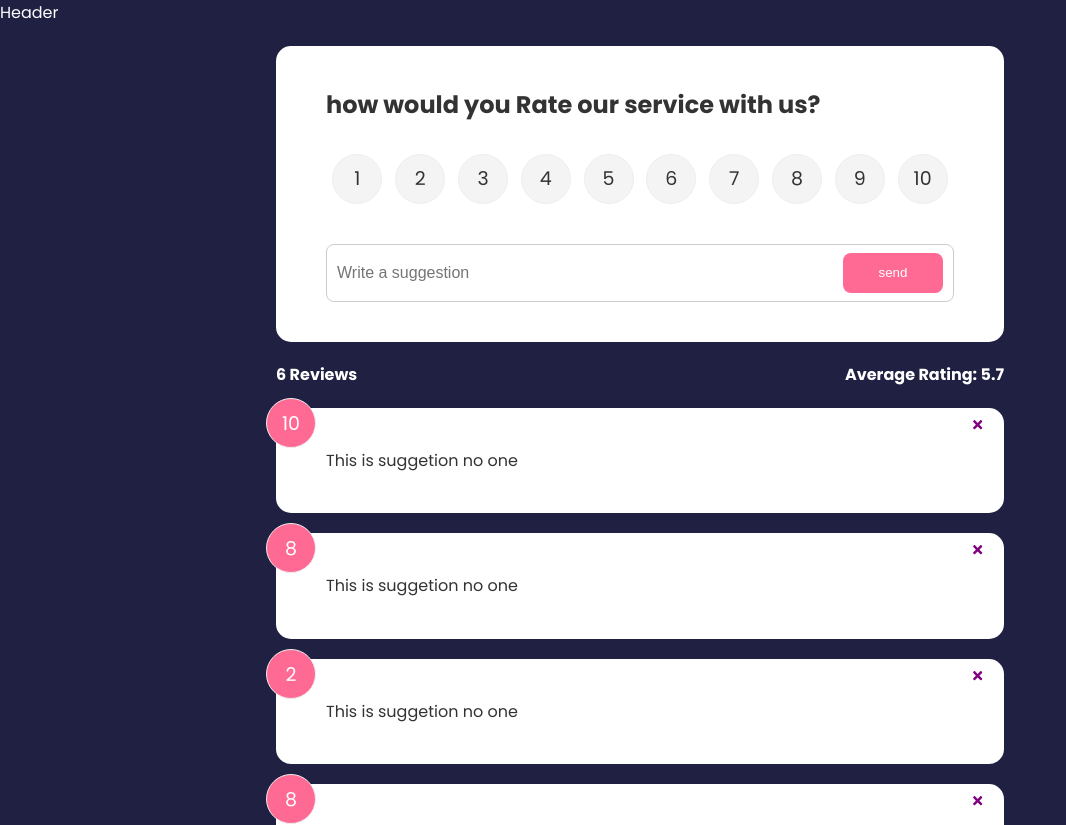
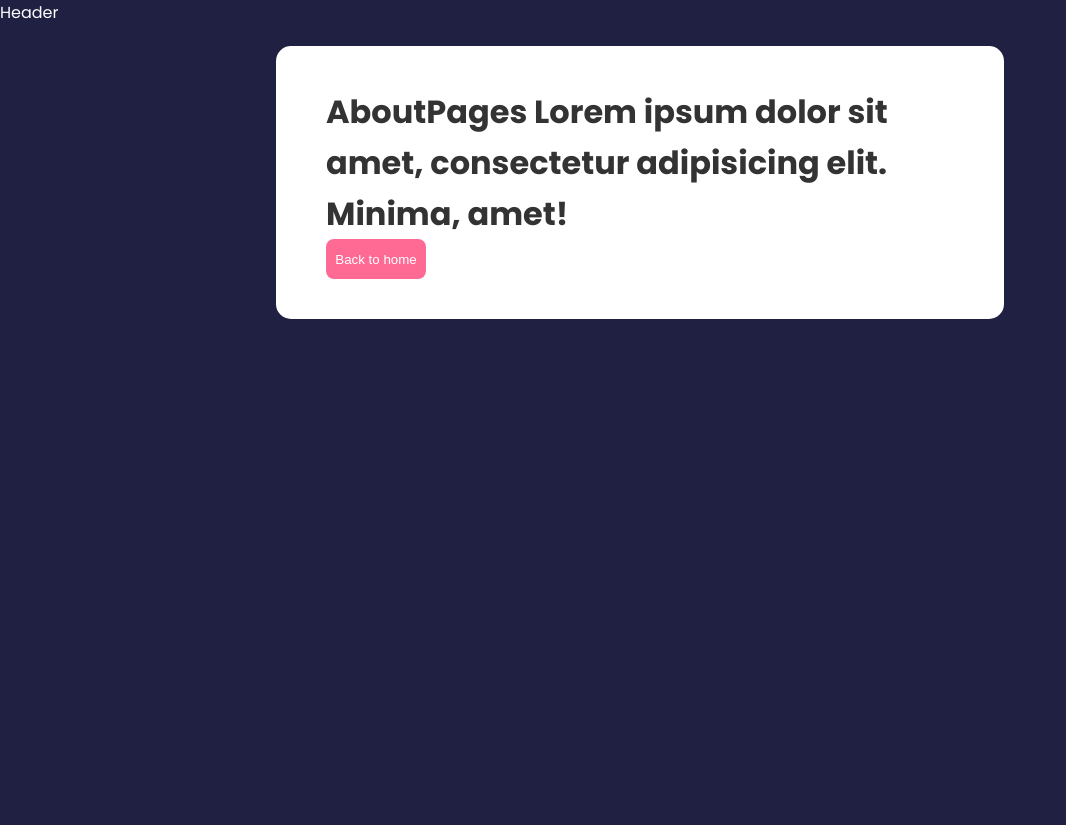
Before and after one commit to preetibiswas/suggestion-app, a React (Create React App) app: page /about in a window 1280 px wide. Shown: the top 825 px of the page, without its empty margins (0-1066 px from the left). After the commit the page ends 800 px from the top, so only its background shows below. Built offline with nearby package versions, Linux system fonts and the light colour scheme.

Commit message:
add-routing-framer-motion-

```diff
--- a/package.json
+++ b/package.json
@@ -6,10 +6,12 @@
     "@testing-library/jest-dom": "^5.17.0",
     "@testing-library/react": "^13.4.0",
     "@testing-library/user-event": "^13.5.0",
+    "framer-motion": "^10.18.0",
     "prop-types": "^15.8.1",
     "react": "^18.2.0",
     "react-dom": "^18.2.0",
     "react-icons": "^5.0.1",
+    "react-router-dom": "^6.21.3",
     "react-scripts": "5.0.1",
     "uuid": "^9.0.1",
     "web-vitals": "^2.1.4"
--- a/src/App.js
+++ b/src/App.js
@@ -1,3 +1,9 @@
+import {
+  BrowserRouter as Router,
+  Routes,
+  Route,
+  BrowserRouter,
+} from 'react-router-dom'
 import Header from './components/Header'
 import SuggestionData from './data/SuggestionData'
 import Suggestionitem from './components/Suggestionitem'
@@ -7,6 +13,7 @@ import SuggestionForm from './components/SuggestionForm'
 import { v4 as uuidv4 } from 'uuid'
 
 import SuggestionState from './components/SuggestionState'
+import AboutPages from './pages/AboutPages'
 
 function App() {
   const [suggestion, setSuggestion] = useState(SuggestionData)
@@ -21,14 +28,29 @@ function App() {
     setSuggestion([...suggestion, data])
   }
   return (
-    <>
+    <Router>
       <Header />
+
       <div className="container">
-        <SuggestionForm handleAdd={handleAdd} />
-        <SuggestionState suggestion={suggestion} />
-        <SuggestionList suggestion={suggestion} handleDelete={handleDelete} />
+        <Routes>
+          <Route
+            path="/"
+            element={
+              <>
+                <SuggestionForm handleAdd={handleAdd} />
+                <SuggestionState suggestion={suggestion} />
+                <SuggestionList
+                  suggestion={suggestion}
+                  handleDelete={handleDelete}
+                />
+              </>
+            }
+          ></Route>
+
+          <Route path="/about" element={<AboutPages />} />
+        </Routes>
       </div>
-    </>
+    </Router>
   )
 }
 
--- a/src/components/SuggestionForm.jsx
+++ b/src/components/SuggestionForm.jsx
@@ -22,6 +22,7 @@ const handleTextChange=(e)=>{
     else{
         setMessage(null)
         setBtnDisabled(false)
+
     }
     setText(e.target.value)
 
@@ -33,9 +34,13 @@ const handleSubmit=(e)=>{
       text,
       rating
     }
-    console.log(newFeedback)
+
+    setText('')
     handleAdd(newFeedback)
+
+
   }
+
 
 }
   return (
@@ -44,11 +49,14 @@ const handleSubmit=(e)=>{
         <h2>how would you Rate our service with us?</h2>
         <RatingSelect select={(rating)=>setRating(rating)}/>
         <div className="input-group">
-          <input type="text" placeholder="Write a suggestion" onChange={handleTextChange} />
+          <input
+          type="text"
+          value={text}
+           placeholder="Write a suggestion" onChange={handleTextChange} />
           <Button
           type='submit'
         version='secondary'
-        isDisabled={isDisabled}
+        btnDisabled={btnDisabled}
         >send</Button>
 
         </div>
--- a/src/components/SuggestionList.jsx
+++ b/src/components/SuggestionList.jsx
@@ -1,6 +1,7 @@
 import React from 'react'
 import Suggestionitem from './Suggestionitem'
 import PropTypes from 'prop-types'
+import { motion, AnimatePresence } from "framer-motion"
 
 const SuggestionList = ({suggestion,handleDelete}) => {
     console.log(suggestion)
@@ -8,11 +9,21 @@ const SuggestionList = ({suggestion,handleDelete}) => {
         return <p>No Suggestion</p>
     }
   return (
-    <div className='feedback-list'>
-        {suggestion.map((item)=>(
-            <Suggestionitem key={item.id} item={item} handleDelete={handleDelete}/>
-        ))}
-    </div>
+    <AnimatePresence>
+      <div className='feedback-list'>
+          {suggestion.map((item)=>(
+              <motion.div
+              key={item.id}
+              initial={{opacity:0}}
+              animate={{opacity:1}}
+              exit={{opacity:0}}
+
+              >
+                <Suggestionitem key={item.id} item={item} handleDelete={handleDelete}/>
+              </motion.div>
+          ))}
+      </div>
+    </AnimatePresence>
   )
 }
 
--- /dev/null
+++ b/src/pages/AboutPages.jsx
@@ -0,0 +1,19 @@
+import React from 'react'
+import Card from '../shared/Card'
+import { Link } from 'react-router-dom'
+import Button from '../shared/Button'
+
+const AboutPages = () => {
+  return (
+    <Card><h1>
+        AboutPages
+            Lorem ipsum dolor sit amet, consectetur adipisicing elit. Minima, amet!
+    </h1>
+    <Link to='/'>
+    <Button version='secondary'>Back to home</Button>
+    </Link>
+    </Card>
+  )
+}
+
+export default AboutPages
--- a/src/shared/Button.jsx
+++ b/src/shared/Button.jsx
@@ -1,12 +1,12 @@
 import React from 'react'
 import PropTypes from 'prop-types'
 
-const Button = ({children,type,version,isDisabled }) => {
+const Button = ({children,type,version, btnDisabled }) => {
   return (
     <button
     className={`btn btn-${version}`}
     type={type}
-    disabled={isDisabled}
+    disabled={ btnDisabled}
 
      >{children}</button>
   )
@@ -20,5 +20,5 @@ Button.defaultProps={
 }
 
 Button.propTypes={
-    isDisabled:PropTypes.bool
+  btnDisabled:PropTypes.bool
 }
```
Also changed, not shown: 1 other file (tests, documents, lock files or other folders).
